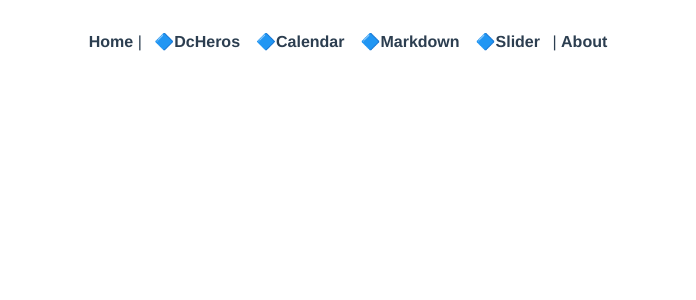
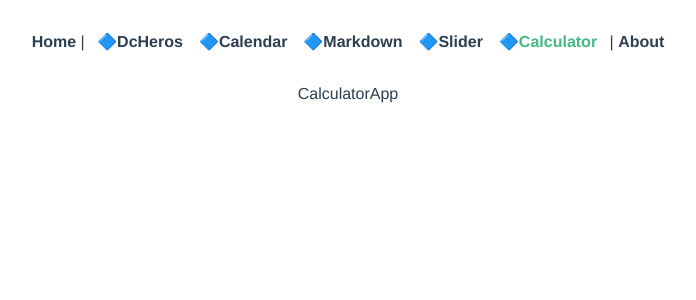
Before and after one commit to sgtao/bitfumesVue3Apps, a Vue app in the folder 11_vue-create-app/: page /calculator in a window 1280 px wide. Shown: the top 300 px of the page, without its empty margins (292-988 px from the left). Built offline with nearby package versions, Linux system fonts and the light colour scheme.

Commit message:
update 11_vue-create for add a CalculatorApp link

```diff
--- a/11_vue-create-app/src/App.vue
+++ b/11_vue-create-app/src/App.vue
@@ -17,6 +17,7 @@ export default {
                 {title: 'Calendar', to: '/calendar'},
                 {title: 'Markdown', to: '/markdown'},
                 {title: 'Slider', to: '/slider'},
+                {title: 'Calculator', to: '/calculator'},
             ],
         };
     },
--- a/11_vue-create-app/src/router/index.js
+++ b/11_vue-create-app/src/router/index.js
@@ -5,6 +5,7 @@ import DcHeros from '../views/DcHeros.vue';
 import monthCalendar from '../views/monthCalendar.vue';
 import MarkdownApp from '../views/MarkdownApp.vue';
 import sliderApp from '../views/sliderApp.vue';
+import CalculatorApp from '../views/CalculatorApp.vue';
 //
 const routes = [
     {
@@ -37,6 +38,11 @@ const routes = [
         name: 'Slider',
         component: sliderApp,
     },
+    {
+        path: '/calculator',
+        name: 'Calculator',
+        component: CalculatorApp,
+    },
 ];
 //
 const router = createRouter({
--- /dev/null
+++ b/11_vue-create-app/src/views/CalculatorApp.vue
@@ -0,0 +1,6 @@
+<!-- CalculatorApp.vue -->
+<template>
+    <section class="m-auto">
+        <h1>CalculatorApp</h1>
+    </section>
+</template>
```
